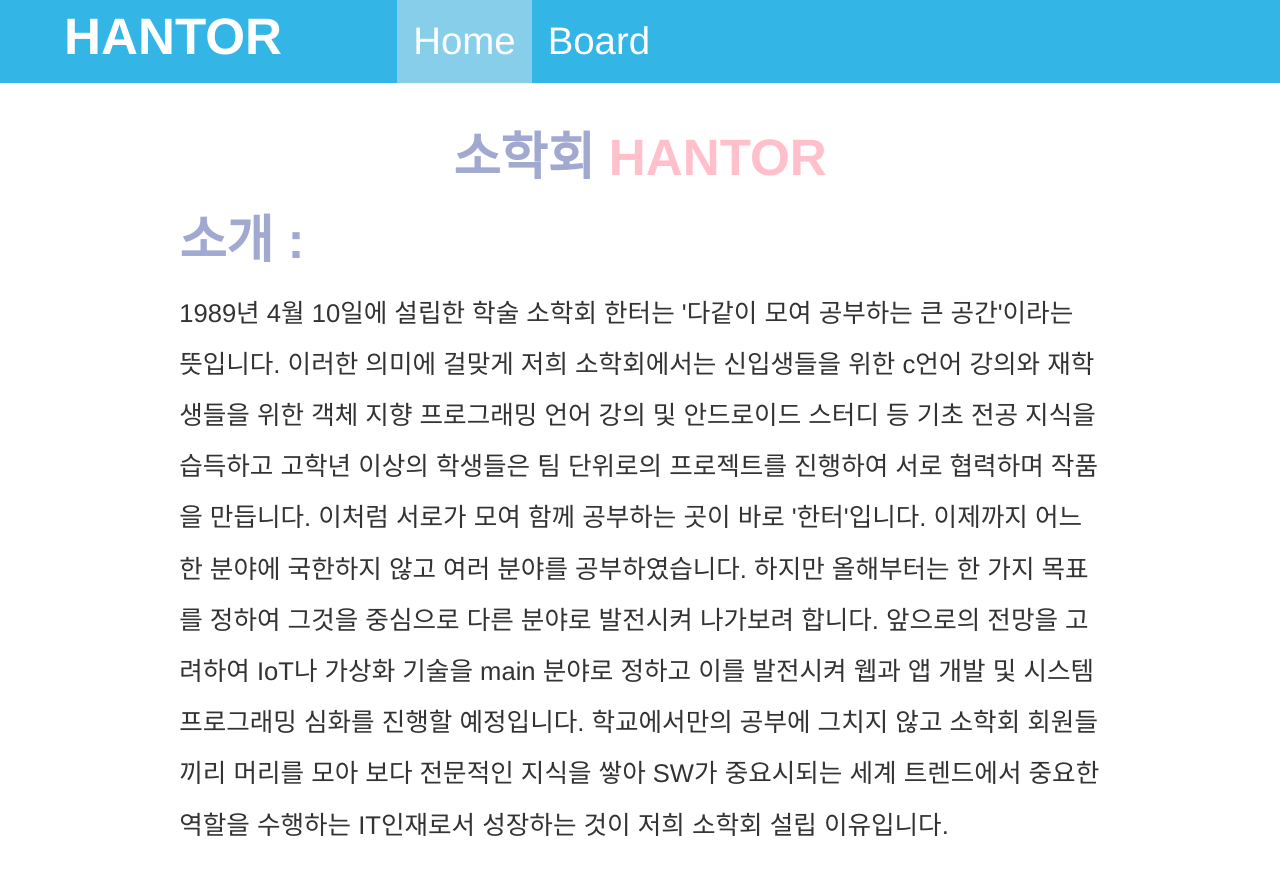
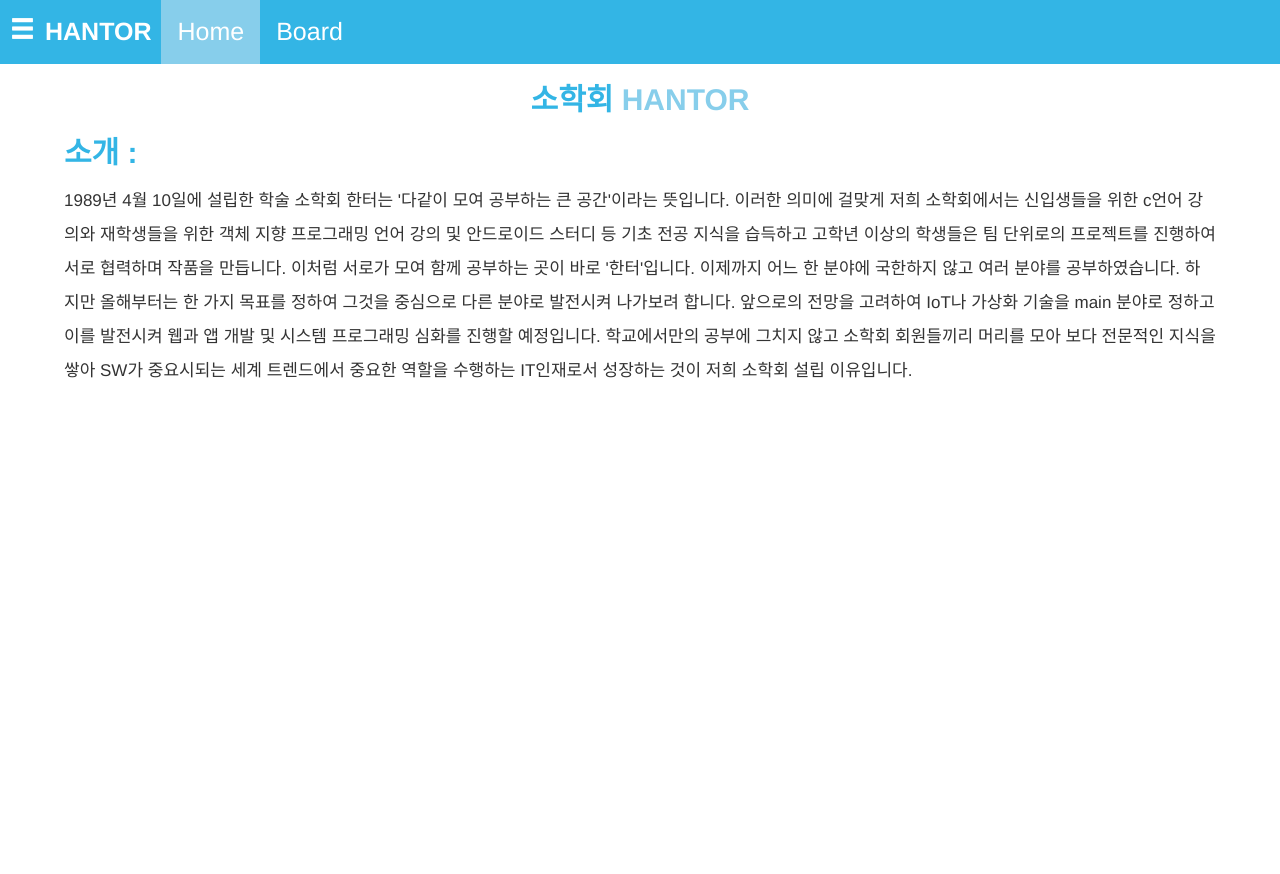
Before and after one commit to jjw8967/Hantor_Page, a Vue app in the folder frontend/: page / in a window 1280 px wide. Shown: the top 874 px of the page. After the commit the page ends 800 px from the top, so only its background shows below. Built offline with nearby package versions, Linux system fonts and the light colour scheme.

Commit message:
Add Menu Page

```diff
--- a/frontend/src/App.vue
+++ b/frontend/src/App.vue
@@ -1,38 +1,41 @@
 <template>
   <div id="app">
     <head>
-      <!--BootStrap Icons -->
-      <link rel="stylesheet" href="https://maxcdn.bootstrapcdn.com/bootstrap/3.3.7/css/bootstrap.min.css">
+    <!-- 합쳐지고 최소화된 최신 CSS -->
+    <link rel="stylesheet" href="https://maxcdn.bootstrapcdn.com/bootstrap/3.3.2/css/bootstrap.min.css">
+
+    <!-- 부가적인 테마 -->
+    <link rel="stylesheet" href="https://maxcdn.bootstrapcdn.com/bootstrap/3.3.2/css/bootstrap-theme.min.css">
     </head>
-    <Header style="background-color:#33b5e5;"></Header>
+
     <section>
       <router-view/>
     </section>
   </div>
 </template>
 
+<!-- 합쳐지고 최소화된 최신 자바스크립트 -->
+<script src="https://maxcdn.bootstrapcdn.com/bootstrap/3.3.2/js/bootstrap.min.js"></script>
 <script>
-  import Header  from '@/components/Header.vue'
+
   export default{
-    data(){
-      return{
-        navLists:{},
-        selected: null,
-      }
-    },
-    components:{
-      Header,
-    }
+
   }
 </script>
 
 <style>
-
-section{
-    margin: 3% 10%;
+#app{
+  font-size: 17px;
 }
-
-#app{
-  font-size: 2vw;
+.bg-b{
+  background-color:#33b5e5;
+}
+.circle-btn{
+  outline: none;
+  border-radius: 50%;
+  border-color:transparent;
+}
+.section{
+  margin: 0 5%;
 }
 </style>
--- /dev/null
+++ b/frontend/src/components/Drawer.vue
@@ -0,0 +1,16 @@
+<template>
+    <div id="drawer">
+        <span><i class="glyphicon glyphicon-menu-hamburger"></i></span>
+    </div>
+</template>
+<style>
+#drawer{
+    display: inline;
+    margin: 0 10px;
+}
+#drawer span{
+    color: white;
+}
+
+
+</style>
--- a/frontend/src/components/Header.vue
+++ b/frontend/src/components/Header.vue
@@ -1,16 +1,22 @@
 <template>
-<div>
-    <div class="top">
-
+<div id="Header">
+    <div class="top bg-b">
+        <router-link to="/side">
+            <Drawer></Drawer>
+        </router-link>
         <span class="title">HANTOR</span>
 
-        <ul style="margin: 0 10%">
+        <ul style="margin: 0 10px" >
 
             <router-link to="/">
-                <li class="navList" v-on:click="navBtn('home')" >Home</li>
+                <li class="navList" v-on:click="navBtn('home')" >
+                    <span>Home</span>
+                </li>
             </router-link>
             <router-link to="/board">
-                <li class="navList" v-on:click="navBtn('board')">Board</li>
+                <li class="navList" v-on:click="navBtn('board')">
+                    <span>Board</span>
+                </li>
             </router-link>
 
         </ul>
@@ -19,12 +25,16 @@
 </div>
 </template>
 <script>
+import Drawer from "@/components/Drawer.vue"
 export default {
 data(){
     return{
     navLists:{},
     selected: null,
     }
+},
+components:{
+    Drawer,
 },
 methods:{
     navBtn(key){
@@ -55,12 +65,15 @@ mounted(){
 
 </script>
 <style>
-.top{
-    margin: 0 5%;
+#Header{
+    margin-bottom : 15px;
 }
+#Header span{
+    font-size: 25px;
+}
+
 .title{
     color:white;
-    font-size: 4vw;
     font-weight: bold;
 }
 
@@ -70,17 +83,16 @@ list-style-type: none;
 margin: 0;
 padding: 0;
 overflow: hidden;
-
 }
 
 .navList{
 
 display: inline-block;
 color: white;
-font-size : 3vw;
 text-align: center;
 padding: 14px 16px;
 text-decoration: none;
+
 }
 
 
--- a/frontend/src/components/HelloWorld.vue
+++ /dev/null
@@ -1,19 +0,0 @@
-<template>
-  <div class="hello">
-
-  </div>
-</template>
-
-<script>
-export default {
-  name: 'HelloWorld',
-  props: {
-    msg: String
-  }
-}
-</script>
-
-<!-- Add "scoped" attribute to limit CSS to this component only -->
-<style scoped>
-
-</style>
--- a/frontend/src/router.js
+++ b/frontend/src/router.js
@@ -4,6 +4,7 @@ import Home from './views/Home.vue'
 import Board from './views/Board.vue'
 import writeBoard from './views/writeBoard.vue'
 import getBoard from './views/getBoard'
+import Side from './views/Side'
 
 Vue.use(Router)
 
@@ -31,6 +32,11 @@ export default new Router({
       path: '/board/get/:num',
       component : getBoard,
       name: 'getBoard',
+    },
+    {
+      path: '/side',
+      component: Side,
+      name: 'Side',
     }
   ]
 })
--- a/frontend/src/views/Board.vue
+++ b/frontend/src/views/Board.vue
@@ -1,5 +1,7 @@
 <template>
   <div class="about">
+    <Header></Header>
+    <div class='section'>
     <table class="table">
       <thead>
         <tr class="table-bordered">
@@ -25,16 +27,21 @@
       </i>
       </router-link>
     </button>
+    </div>
   </div>
 </template>
 
 <script>
+import Header from "@/components/Header.vue"
 export default{
   data(){
     return{
       boardList:[],
       baseUrl: this.$store.state.baseUrl,
     }
+  },
+  components:{
+    Header,
   },
   created(){
     this.$http.get(this.baseUrl+'/board/').then((res)=>{
@@ -50,6 +57,7 @@ export default{
 }
 </script>
 <style>
+
 .table th,td{
   text-align:center;
 }
--- a/frontend/src/views/Home.vue
+++ b/frontend/src/views/Home.vue
@@ -1,11 +1,12 @@
 <template>
   <div class="home">
-      <div class="intro">
-          <p align="center" style="font-size:4vw;font-weight: bold; " ><span style="color:#a2a9d1;">소학회 </span>
-              <span style=" color:pink;">HANTOR</span>
+      <Header></Header>
+      <div class="section">
+          <p align="center" style="font-size:30px;font-weight: bold; " ><span style="color:#33b5e5;">소학회 </span>
+              <span style=" color:skyblue;">HANTOR</span>
           </p>
-          <p style="font-size:4vw; font-weight: bold; color:#a2a9d1;">소개 :</p>
-          <p class='text'>
+          <p style="font-size:30px; font-weight: bold; color:#33b5e5;">소개 :</p>
+          <p class='text' style="font-size:17px">
               1989년 4월 10일에 설립한 학술 소학회 한터는 '다같이 모여 공부하는 큰 공간'이라는 뜻입니다. 이러한 의미에 걸맞게 저희 소학회에서는 신입생들을 위한 c언어 강의와 재학생들을 위한 객체 지향 프로그래밍 언어 강의 및 안드로이드 스터디 등 기초 전공 지식을 습득하고 고학년 이상의 학생들은 팀 단위로의 프로젝트를 진행하여 서로 협력하며 작품을 만듭니다. 이처럼 서로가 모여 함께 공부하는 곳이 바로 '한터'입니다.
               이제까지 어느 한 분야에 국한하지 않고 여러 분야를 공부하였습니다. 하지만 올해부터는 한 가지 목표를 정하여 그것을 중심으로 다른 분야로 발전시켜 나가보려 합니다. 앞으로의 전망을 고려하여 IoT나 가상화 기술을 main 분야로 정하고 이를 발전시켜 웹과 앱 개발 및 시스템 프로그래밍 심화를 진행할 예정입니다.
               학교에서만의 공부에 그치지 않고 소학회 회원들끼리 머리를 모아 보다 전문적인 지식을 쌓아 SW가 중요시되는 세계 트렌드에서 중요한 역할을 수행하는 IT인재로서 성장하는 것이 저희 소학회 설립 이유입니다.
@@ -15,13 +16,14 @@
 </template>
 
 <script>
+import Header  from '@/components/Header.vue'
 // @ is an alias to /src
-import HelloWorld from '@/components/HelloWorld.vue'
+
 
 export default {
   name: 'home',
-  components: {
-    HelloWorld
+  components:{
+      Header,
   }
 }
 </script>
@@ -30,7 +32,4 @@ export default {
     line-height:2.0em;
 }
 
-.intro{
-    margin: 0 5%;
-}
 </style>
--- /dev/null
+++ b/frontend/src/views/Side.vue
@@ -0,0 +1,83 @@
+<template>
+    <div id="Side">
+        <div id="side-top" class="bg-b">
+
+            <ul class='nav-list'>
+                <li>
+                    <button class="circle-btn" >
+
+                    <i class="glyphicon glyphicon-user user-icon"></i>
+                    </button>
+                </li >
+                <li>
+                    <span>로그인</span>
+                </li>
+                <li >
+                    <router-link to="/">
+                    <span style="right:20px;position:fixed;color:white;">
+                        <i class="glyphicon glyphicon-log-out"
+                        style="font-size:25px;"></i>
+                    </span>
+                    </router-link>
+                </li>
+            </ul>
+        </div>
+        <div class='section'>
+        <form>
+        <div class="form-group">
+            <label for="ID">ID</label>
+            <input type="text" class="form-control"
+            id="ID" placeholder="ID">
+        </div>
+        <div class="form-group">
+            <label for="PW">Password</label>
+            <input type="password" class="form-control"
+            id="PW" placeholder="Password">
+        </div>
+        </form>
+        <button class='btn btn-info' id="login-btn">로그인</button>
+        </div>
+    </div>
+</template>
+<script>
+export default {
+
+}
+</script>
+<style>
+#Side label{
+    font-size: 20px;
+    color: grey;
+}
+#login-btn{
+    width: 100%;
+    font-weight: bold;
+    font-size: 20px;
+    outline:none;
+}
+
+#side-top{
+    padding: 10px 0;
+    font-weight: bold;
+    margin-bottom: 15px;
+}
+.user-icon{
+    font-size : 25px;
+}
+.nav-list{
+  margin: 0 10px;
+  display:inline;
+  list-style-type: none;
+  margin: 0;
+  padding: 0;
+  overflow: hidden;
+}
+.nav-list li{
+
+  display: inline;
+  font-size : 25px;
+  text-align: center;
+  padding: 14px 16px;
+  text-decoration: none;
+}
+</style>
--- a/frontend/src/views/writeBoard.vue
+++ b/frontend/src/views/writeBoard.vue
@@ -1,5 +1,6 @@
 <template>
   <div>
+    <Header></Header>
    <form>
   <div class="form-group">
     <label for="bord_title">Title</label>
@@ -17,6 +18,7 @@
 </div>
 </template>
 <script>
+  import Header from '@/components/Header.vue'
   export default{
     data(){
       return{
@@ -24,6 +26,9 @@
         content:"",
         baseUrl: this.$store.state.baseUrl,
       }
+    },
+    components:{
+      Header,
     },
     methods:{
       record(){
```
Also changed, not shown: frontend/src/plugins/vuetify.js (deleted, +0 -7 lines), frontend/src/assets/logo.svg (deleted).
